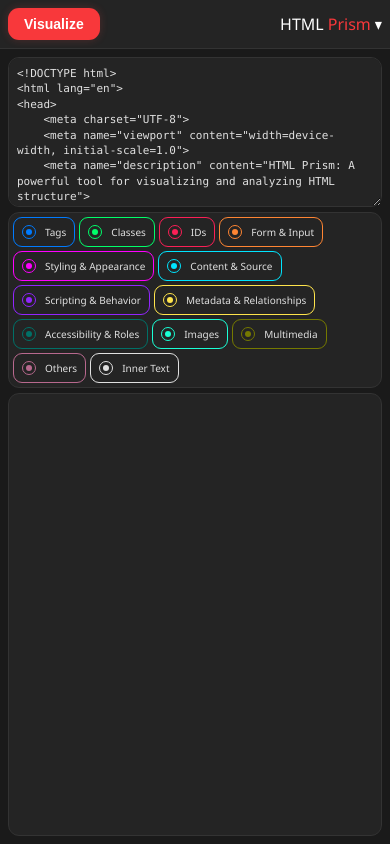
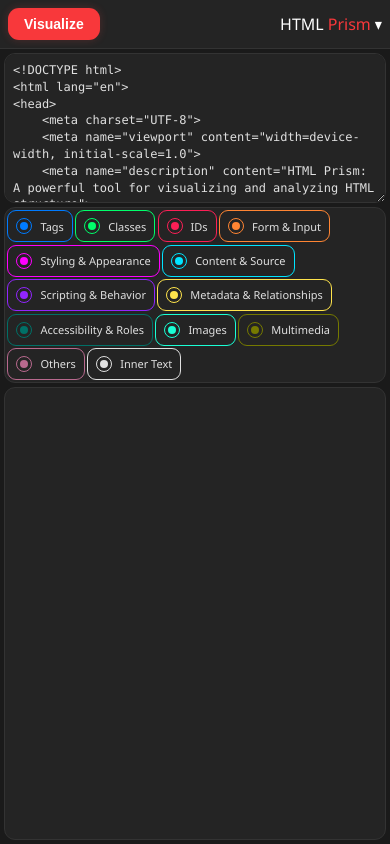
Before and after one commit to cinkovic/HTML-Prism, a React (Vite) app in the folder react/: page / in a window 390 px wide. Built offline with nearby package versions, Linux system fonts and the light colour scheme.

Commit message:
mobile css

```diff
--- a/react/src/App.module.css
+++ b/react/src/App.module.css
@@ -24,6 +24,7 @@
   resize: vertical;
   min-height: 100px;
   height: 200px;
+  max-height: 40vh;
 }
 
 .rightPanel {
@@ -38,7 +39,28 @@
 }
 
 @media (max-width: 768px) {
+  .container {
+    padding: 0.25rem;
+    gap: 0.25rem;
+  }
+
   .leftPanel {
-    min-height: 120px;
+    gap: 0.25rem;
+  }
+
+  .leftPanel :global(.input) {
+    height: 150px;
+    font-size: 14px;
   }
 }
+
+@media (max-width: 380px) {
+  .container {
+    padding: 0.15rem;
+  }
+
+  .leftPanel :global(.input) {
+    height: 120px;
+    min-height: 80px;
+  }
+}
--- a/react/src/components/Controls/Controls.module.css
+++ b/react/src/components/Controls/Controls.module.css
@@ -148,3 +148,36 @@
 [data-theme="dark"] .showImages:checked { border-color: var(--dark-color-image); }
 [data-theme="dark"] .showOthers:checked { border-color: var(--dark-color-other); }
 [data-theme="dark"] .showInnerText:checked { border-color: var(--dark-color-inner-text); }
+
+/* Mobile Optimizations */
+@media (max-width: 768px) {
+  .controls {
+    padding: 0.15rem;
+    gap: 0.15rem;
+  }
+
+  .control {
+    padding: 0.15rem 0.35rem 0.15rem 0.5rem;
+    font-size: calc(var(--control-font-size) + 1px);
+  }
+
+  .control input[type="checkbox"] {
+    width: 16px;
+    height: 16px;
+    margin-right: 4px;
+  }
+
+  /* Increase touch target size */
+  .control input[type="checkbox"]::before {
+    width: 8px;
+    height: 8px;
+  }
+}
+
+/* Small mobile devices */
+@media (max-width: 380px) {
+  .controls {
+    padding: 0.1rem;
+    gap: 0.1rem;
+  }
+}
--- a/react/src/components/TreeView/TreeView.module.css
+++ b/react/src/components/TreeView/TreeView.module.css
@@ -190,3 +190,43 @@
 .treeView::-webkit-scrollbar-corner {
   background-color: transparent;
 }
+
+/* Mobile Optimizations */
+@media (max-width: 768px) {
+  .treeView {
+    padding: 0.25rem;
+    padding-left: 0;
+    font-size: calc(var(--code-font-size) + 1px);
+  }
+
+  /* Adjust tree indentation for mobile */
+  .treeView ul {
+    padding-left: calc(var(--tree-indent) * 0.8);
+  }
+
+  .treeView li {
+    padding-left: calc(var(--tree-line-indent) * 0.8);
+  }
+
+  /* Increase touch target size for collapsible arrows */
+  :global(.collapsible::before) {
+    width: 12px;
+    height: 12px;
+    font-size: 10px;
+    padding: 6px;
+    left: -12px;
+  }
+
+  :global(.collapsed > .collapsible::before) {
+    font-size: 12px;
+    left: -10px;
+  }
+}
+
+/* Small mobile devices */
+@media (max-width: 380px) {
+  .treeView {
+    padding: 0.15rem;
+    padding-left: 0;
+  }
+}
--- a/react/src/styles/variables.css
+++ b/react/src/styles/variables.css
@@ -174,6 +174,14 @@
     /* Button specific */
     --button-radius: var(--radius-md);
     --button-radius-hover: calc(var(--button-radius) + 2px);
+
+    /* Add responsive spacing variables */
+    --spacing-mobile: 0.25rem;
+    --spacing-mobile-sm: 0.15rem;
+
+    /* Add touch-friendly sizes */
+    --touch-target-size: 44px;
+    --touch-target-size-sm: 36px;
 }
 
 [data-theme="light"] {
@@ -250,3 +258,31 @@
     color: var(--color-inner-text);
     border-color: var(--color-border);
 }
+
+@media (max-width: 768px) {
+  :root {
+    /* Adjust font sizes for mobile */
+    --font-size-xs: 11px;
+    --font-size-sm: 12px;
+    --font-size-base: 14px;
+    --font-size-lg: 16px;
+
+    /* Adjust spacing for mobile */
+    --tree-indent: 8px;
+    --tree-line-indent: 11px;
+
+    /* Adjust scrollbar for touch */
+    --scrollbar-width: 10px;
+    --scrollbar-margin: 4px;
+  }
+}
+
+@media (max-width: 380px) {
+  :root {
+    /* Further adjustments for very small screens */
+    --font-size-xs: 10px;
+    --font-size-sm: 11px;
+    --tree-indent: 6px;
+    --tree-line-indent: 9px;
+  }
+}
```
Also changed, not shown: react/src/components/Header/Header.module.css (line endings or trailing spaces).
